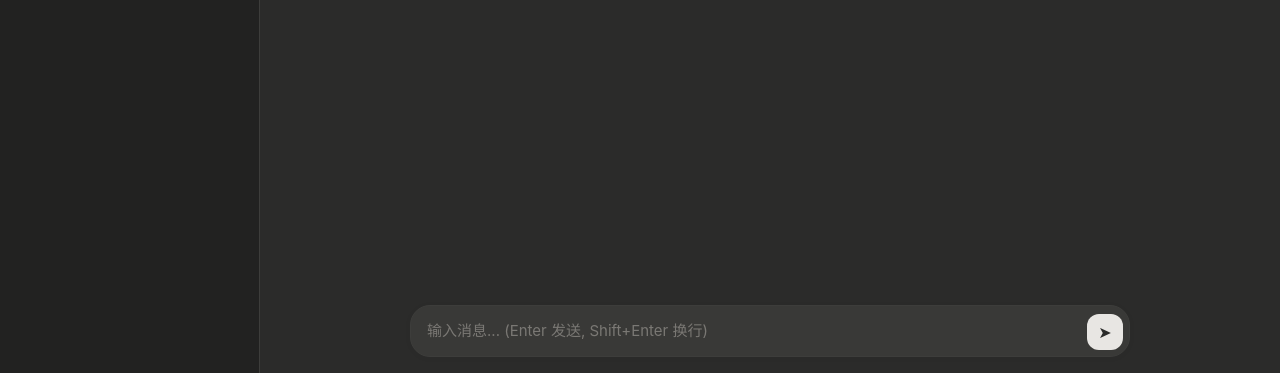
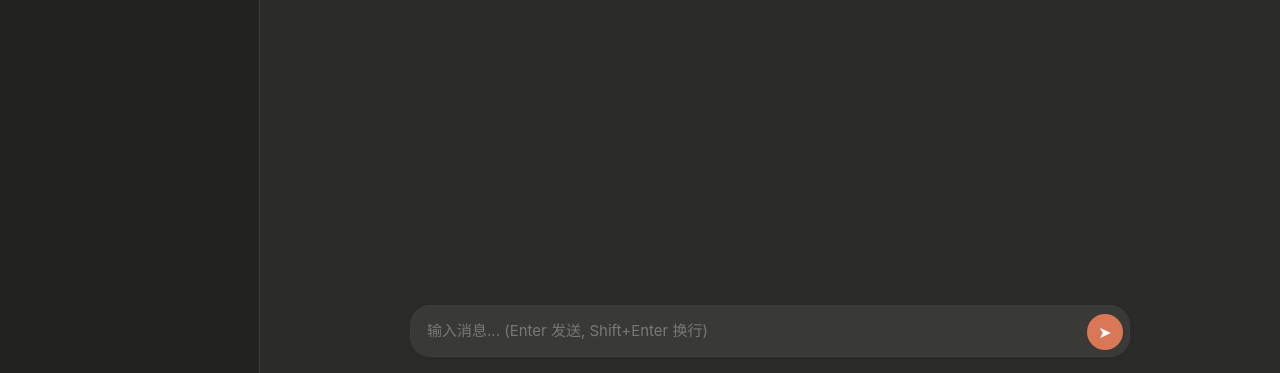
Before and after one commit to Aletnor/ai-chat, a plain HTML site: page index.html in a window 1280 px wide. Shown: the part 427-800 px from the top of the page. Drawn offline with nearby package versions, Linux system fonts and the light colour scheme; a small style sheet from the web is missing.

Commit message:
Send button: Claude terracotta color with circle shape

```diff
--- a/index.html
+++ b/index.html
@@ -382,16 +382,16 @@ button {
 .btn-send {
   width: 36px;
   height: 36px;
-  background: var(--text-primary);
-  color: var(--bg-primary);
+  background: var(--accent);
+  color: #fff;
   font-size: 16px;
   display: flex;
   align-items: center;
   justify-content: center;
   flex-shrink: 0;
-  border-radius: 12px;
-}
-.btn-send:hover { opacity: 0.8; }
+  border-radius: 50%;
+}
+.btn-send:hover { background: var(--accent-hover); }
 .btn-send:disabled { opacity: 0.3; cursor: not-allowed; }
 .btn-send.btn-stop { background: var(--danger); color: #fff; }
 .btn-send.btn-stop:hover { background: var(--danger-hover); }
```
